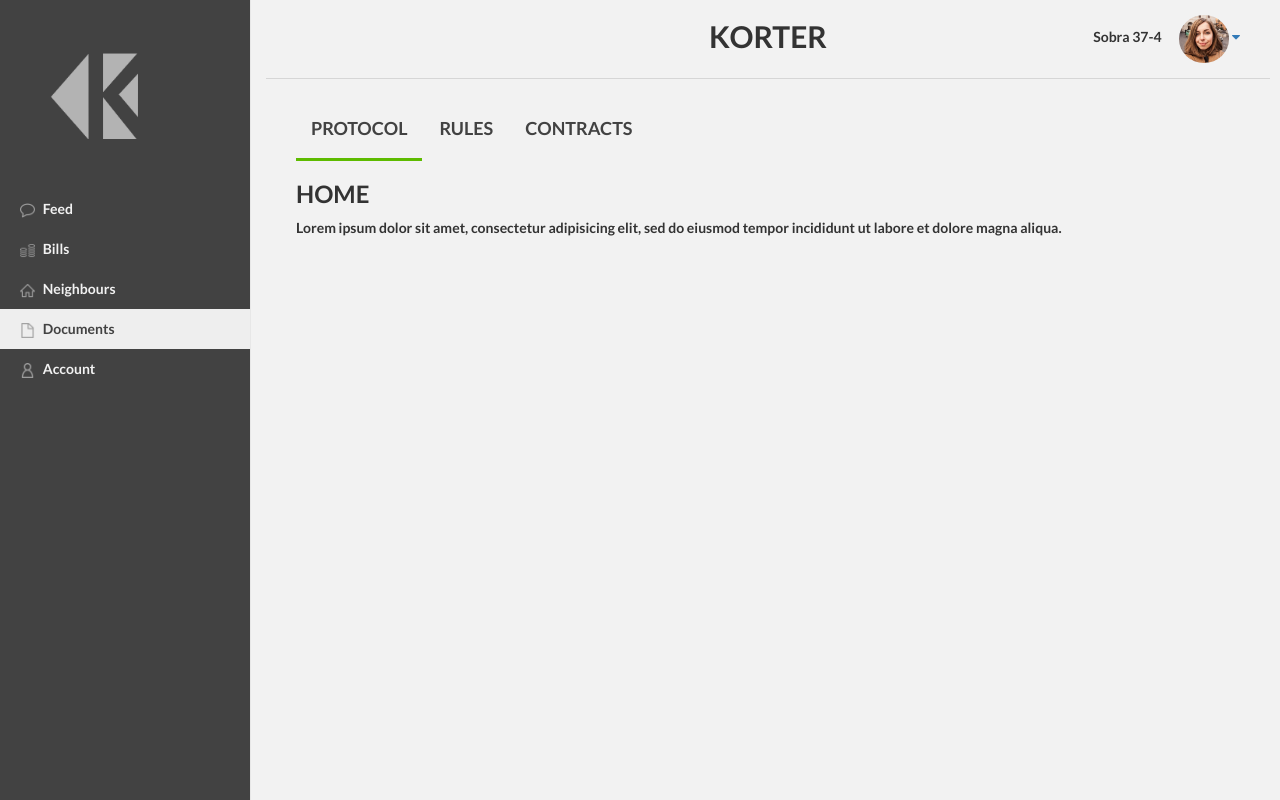
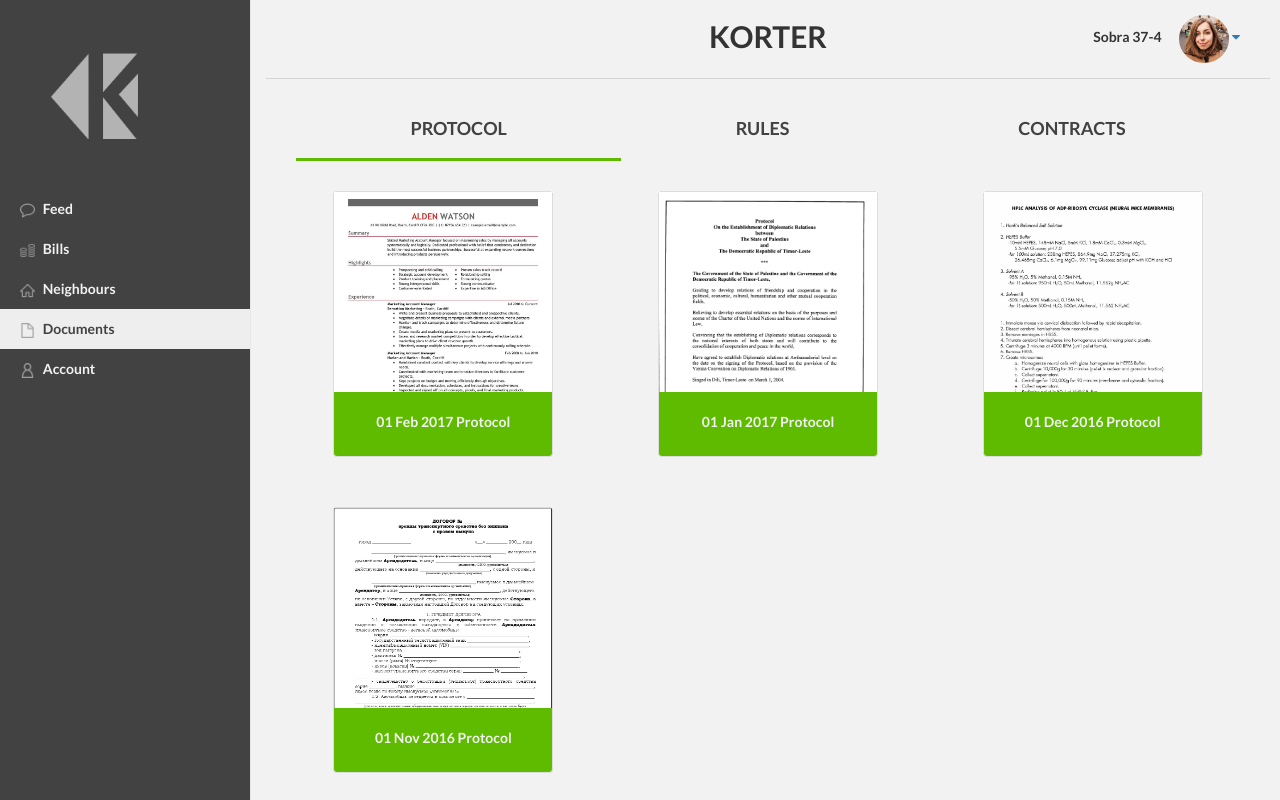
Before and after one commit to gkgranada/korter-bootcamp, a Django app: page /app/documents/ in a window 1280 px wide. Run offline with Django 3.2, Linux system fonts and the light colour scheme; some libraries are stand-ins or nearby versions.

Commit message:
Add documents thumbnails and modal pages

```diff
--- a/apps/korter/templates/korter/base.html
+++ b/apps/korter/templates/korter/base.html
@@ -124,6 +124,9 @@
     </div>
     <!-- /#wrapper -->
 
+    <!--Modal Template for documents to be signed-->
+    {% include "korter/documentsModal.html" %}
+
     <!-- jQuery -->
     <script src="{% static "js/jquery.js" %}"></script>
 
@@ -139,5 +142,15 @@
     <!-- SB Admin 2 JavaScript -->
     <script src="{% static "vendor/sb-admin-2/js/sb-admin-2.js" %}"></script>
 
+    <script>
+        $(document).ready(function() {
+            $('img').on('click', function() {
+                $("#showImg").empty();
+                var image = $(this).attr("src");
+                $("#showImg").append("<img class='img-responsive' src='" + image + "' />")
+            })
+        });
+    </script>
+
 </body>
 </html>
--- a/apps/korter/templates/korter/documents.html
+++ b/apps/korter/templates/korter/documents.html
@@ -7,24 +7,21 @@
 <div id="document-container">
   <div class="col-md-12">
 
-    <ul class="nav nav-pills">
-      <li class="active" ><a data-toggle="tab" href="#home"><h4>PROTOCOL</h4></a></li>
-      <li><a data-toggle="tab" href="#menu1"><h4>RULES</h4></a></li>
+    <ul class="nav nav-pills nav-justified">
+      <li class="active" ><a data-toggle="tab" href="#protocol"><h4>PROTOCOL</h4></a></li>
+      <li><a data-toggle="tab" href="#rules"><h4>RULES</h4></a></li>
       <li><a data-toggle="tab" href="#menu2"><h4>CONTRACTS</h4></a></li>
     </ul>
 
     <div class="tab-content">
-      <div id="home" class="tab-pane fade in active">
-        <h3>HOME</h3>
-        <p>Lorem ipsum dolor sit amet, consectetur adipisicing elit, sed do eiusmod tempor incididunt ut labore et dolore magna aliqua.</p>
+      <div id="protocol" class="tab-pane fade in active">
+        {% include "korter/documentsProtocols.html" %}
       </div>
-      <div id="menu1" class="tab-pane fade">
-        <h3>Menu 1</h3>
-        <p>Ut enim ad minim veniam, quis nostrud exercitation ullamco laboris nisi ut aliquip ex ea commodo consequat.</p>
+      <div id="rules" class="tab-pane fade">
+        {% include "korter/documentsRules.html" %}
       </div>
       <div id="menu2" class="tab-pane fade">
-        <h3>Menu 2</h3>
-        <p>Sed ut perspiciatis unde omnis iste natus error sit voluptatem accusantium doloremque laudantium, totam rem aperiam.</p>
+        {% include "korter/documentsContracts.html" %}
       </div>
     </div>
   </div>
--- /dev/null
+++ b/apps/korter/templates/korter/documentsContracts.html
@@ -0,0 +1,66 @@
+{% load static %}
+
+<div class="row">
+  <div class="col-md-4">
+    <div class="thumbnail-container">
+      <a href="#" class="thumbnail" data-toggle="modal" data-target="#documentModal">
+        <div class="thumbnail-img">
+          <img class="img-responsive" src="{% static "img/documents/document1.jpg" %}" alt="Document1">
+        </div>
+        <div class="thumbnail-caption">
+          <p>Internet and Mobile Network</p>
+        </div>
+      </a>
+    </div>
+  </div>
+  <div class="col-md-4">
+    <div class="thumbnail-container">
+      <a href="#" class="thumbnail" data-toggle="modal" data-target="#documentModal">
+        <div class="thumbnail-img">
+          <img class="img-responsive" src="{% static "img/documents/document6.jpg" %}" alt="Document6">
+        </div>
+        <div class="thumbnail-caption">
+          <p>Garbage Collection</p>
+        </div>
+      </a>
+    </div>
+  </div>
+  <div class="col-md-4">
+    <div class="thumbnail-container">
+      <a href="#" class="thumbnail" data-toggle="modal" data-target="#documentModal">
+        <div class="thumbnail-img">
+          <img class="img-responsive" src="{% static "img/documents/document3.jpg" %}" alt="Document3">
+        </div>
+        <div class="thumbnail-caption">
+          <p>Electricity</p>
+        </div>
+      </a>
+    </div>
+  </div>
+</div>
+<div class="row">
+  <div class="col-md-4">
+    <div class="thumbnail-container">
+      <a href="#" class="thumbnail" data-toggle="modal" data-target="#documentModal">
+        <div class="thumbnail-img">
+          <img class="img-responsive" src="{% static "img/documents/document2.jpg" %}" alt="Document2">
+        </div>
+        <div class="thumbnail-caption">
+          <p>Lease Contract</p>
+        </div>
+      </a>
+    </div>
+  </div>
+  <div class="col-md-4">
+    <div class="thumbnail-container">
+      <a href="#" class="thumbnail" data-toggle="modal" data-target="#documentModal">
+        <div class="thumbnail-img">
+          <img class="img-responsive" src="{% static "img/documents/document4.jpg" %}" alt="Document4">
+        </div>
+        <div class="thumbnail-caption">
+          <p>Water Contract</p>
+        </div>
+      </a>
+    </div>
+  </div>
+</div>
--- /dev/null
+++ b/apps/korter/templates/korter/documentsModal.html
@@ -0,0 +1,23 @@
+{% load static %}
+
+<!-- Modal -->
+<div class="modal fade" id="documentModal" role="dialog">
+  <div class="modal-dialog modal-lg">
+    <!-- Modal content-->
+    <div class="modal-content">
+      <div class="modal-header">
+        <button type="button" class="close" data-dismiss="modal">&times;</button>
+        <h4 class="modal-title">your image title here (can be dynamic) </h4>
+      </div>
+      <div class="modal-body">
+        <div class="modal-content" id="showImg">
+          <!-- here we create the image dynamically -->
+        </div>
+      </div>
+      <div class="modal-footer">
+        <button type="button" class="btn btn-default korter-feed-button" data-dismiss="modal">Sign Digitally</button>
+        <button type="button" class="btn btn-default" data-dismiss="modal">Close</button>
+      </div>
+    </div>
+  </div>
+</div>
--- /dev/null
+++ b/apps/korter/templates/korter/documentsProtocols.html
@@ -0,0 +1,54 @@
+{% load static %}
+
+<div class="row">
+  <div class="col-md-4">
+    <div class="thumbnail-container">
+      <a href="#" class="thumbnail" data-toggle="modal" data-target="#documentModal">
+        <div class="thumbnail-img">
+          <img class="img-responsive" src="{% static "img/documents/document1.jpg" %}" alt="Document1">
+        </div>
+        <div class="thumbnail-caption">
+          <p>01 Feb 2017 Protocol</p>
+        </div>
+      </a>
+    </div>
+  </div>
+  <div class="col-md-4">
+    <div class="thumbnail-container">
+      <a href="#" class="thumbnail" data-toggle="modal" data-target="#documentModal">
+        <div class="thumbnail-img">
+          <img class="img-responsive" src="{% static "img/documents/document2.jpg" %}" alt="Document2">
+        </div>
+        <div class="thumbnail-caption">
+          <p>01 Jan 2017 Protocol</p>
+        </div>
+      </a>
+    </div>
+  </div>
+  <div class="col-md-4">
+    <div class="thumbnail-container">
+      <a href="#" class="thumbnail" data-toggle="modal" data-target="#documentModal">
+        <div class="thumbnail-img">
+          <img class="img-responsive" src="{% static "img/documents/document3.jpg" %}" alt="Document3">
+        </div>
+        <div class="thumbnail-caption">
+          <p>01 Dec 2016 Protocol</p>
+        </div>
+      </a>
+    </div>
+  </div>
+</div>
+<div class="row">
+  <div class="col-md-4">
+    <div class="thumbnail-container">
+      <a href="#" class="thumbnail" data-toggle="modal" data-target="#documentModal">
+        <div class="thumbnail-img">
+          <img class="img-responsive" src="{% static "img/documents/document4.jpg" %}" alt="Document4">
+        </div>
+        <div class="thumbnail-caption">
+          <p>01 Nov 2016 Protocol</p>
+        </div>
+      </a>
+    </div>
+  </div>
+</div>
--- /dev/null
+++ b/apps/korter/templates/korter/documentsRules.html
@@ -0,0 +1,7 @@
+{% load static %}
+
+<div class="row">
+  <div class="col-xs-18 col-md-12">
+    <img id="rules-img" src="{% static "img/documents/rules.png" %}" alt="Rules">
+  </div>
+</div>
--- a/assets/css/korter/base.css
+++ b/assets/css/korter/base.css
@@ -5,6 +5,14 @@ body {
   overflow-y: scroll;
   height: 100%;
   padding-bottom: 100;
+}
+#rules-img{
+  height: 100%;
+  padding-top: 20;
+  padding-bottom: 100;
+  vertical-align: center;
+  text-align: center;
+  margin-left: 275;
 }
 #bill-img {
   height: 100%;
@@ -166,3 +174,36 @@ body {
   justify-content: center;
   align-items: center;
 }
+
+.thumbnail {
+  padding-right:0;
+  padding-left:0;
+  padding-top:0;
+  background-color: #5ebb00;
+}
+
+.thumbnail-container {
+  width: 220;
+  padding-top: 30;
+  margin:auto;
+}
+
+.thumbnail-img {
+  position: relative;
+  height: 200;
+  overflow: hidden;
+}
+
+.thumbnail-caption p{
+  padding-top: 20;
+  padding-bottom: 10;
+  text-align: center;
+  vertical-align: middle;
+  color: #f2f2f2;
+}
+
+.modal-content {
+  text-align: center;
+  vertical-align: middle;
+  box-shadow: none;
+}
```
Also changed, not shown: apps/korter/templates/korter/documentsProtocol.html (added, +54 -0 lines), assets/img/documents/document1.jpg (added), assets/img/documents/document2.jpg (added), assets/img/documents/document3.jpg (added), assets/img/documents/document4.jpg (added), assets/img/documents/document5.jpg (added), assets/img/documents/document6.jpg (added), assets/img/documents/rules.png (added).
